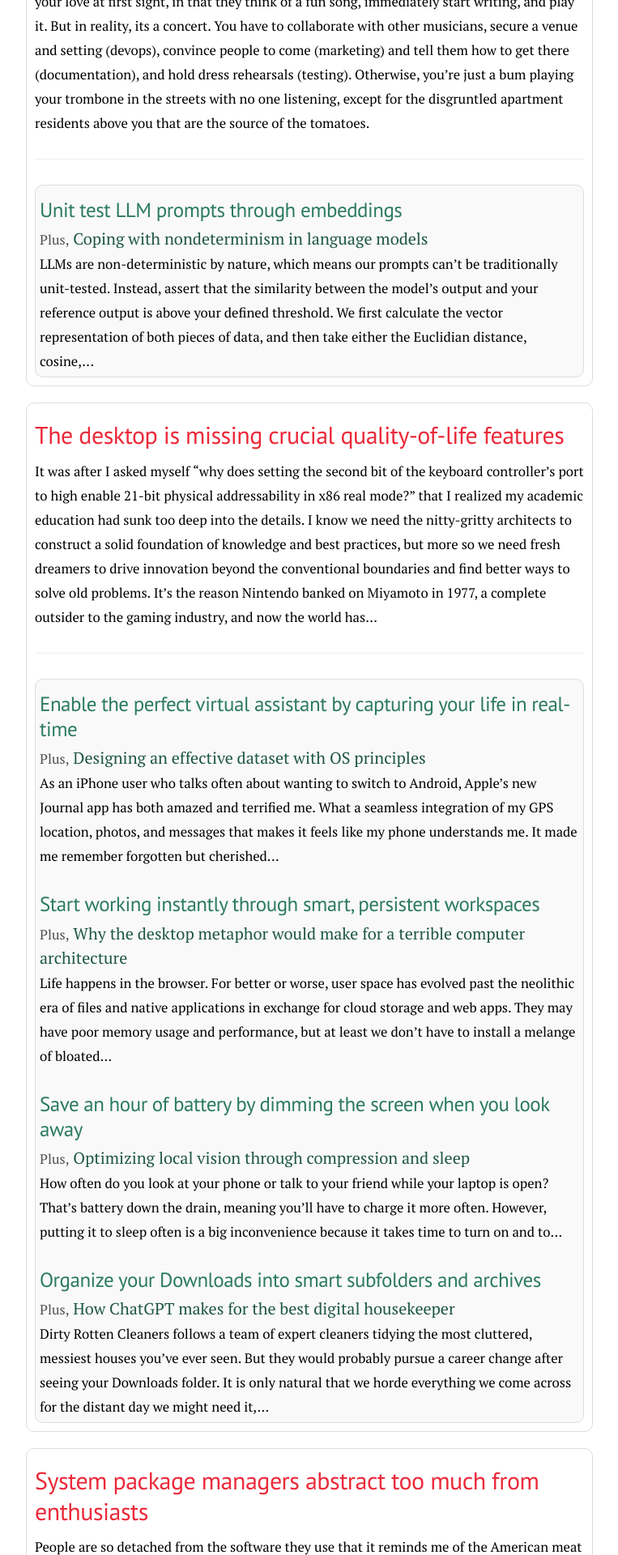
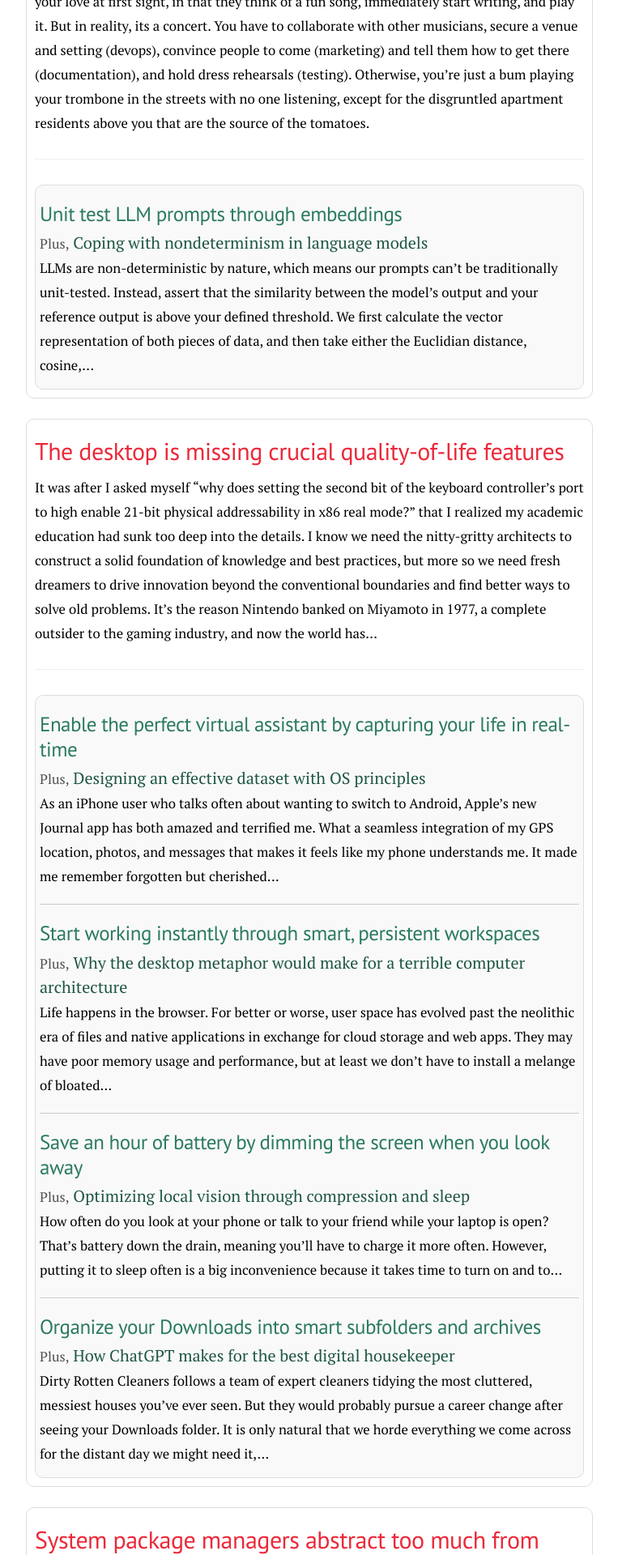
Before and after one commit to chinarjoshi/chinarjoshi.github.io, a Jekyll site: the page built from index.html, in a window 1280 px wide. Shown: the part 1060-2980 px from the top of the page at 81% size, without its empty margins (258-1021 px from the left). Built offline with Jekyll 4.4.1, drawn with Linux system fonts in a browser that asks for light colours; some of the changed text lies outside the part shown.

Commit message:
Better spacing

```diff
--- a/public/css/styles.css
+++ b/public/css/styles.css
@@ -9,6 +9,7 @@
   border-radius: 10px;
   margin: 10px;
   padding: 10px;
+  margin-bottom: 15px;
   position: relative;
 }
 
@@ -25,7 +26,7 @@
 }
 
 .solution-title {
-  margin-top: 10px;
+  margin-top: 15px;
   margin-bottom: 5px;
 }
 
@@ -48,8 +49,11 @@
   padding: 5px;
   border: 1px solid #ddd;
   border-radius: 10px;
+  padding-bottom: 15px;
 }
 
 .board > div > div:not(:last-child) {
-    margin-bottom: 30px;
+    border-bottom: 1px solid #ccc; /* Change the color and thickness as needed */
+    padding-bottom: 20px;
+    margin-bottom: 20px;
 }
```
Also changed, not shown: _posts/arrangement/2023-01-01-arrangement.md (+1 -1 lines).
